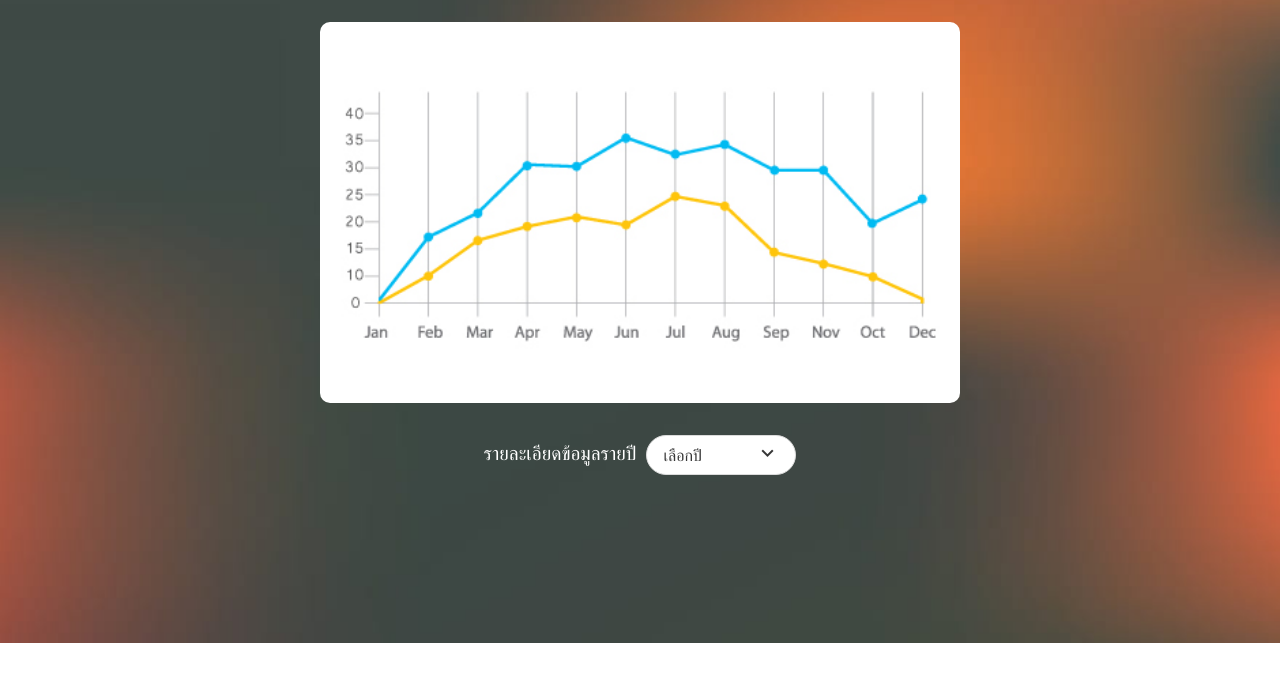
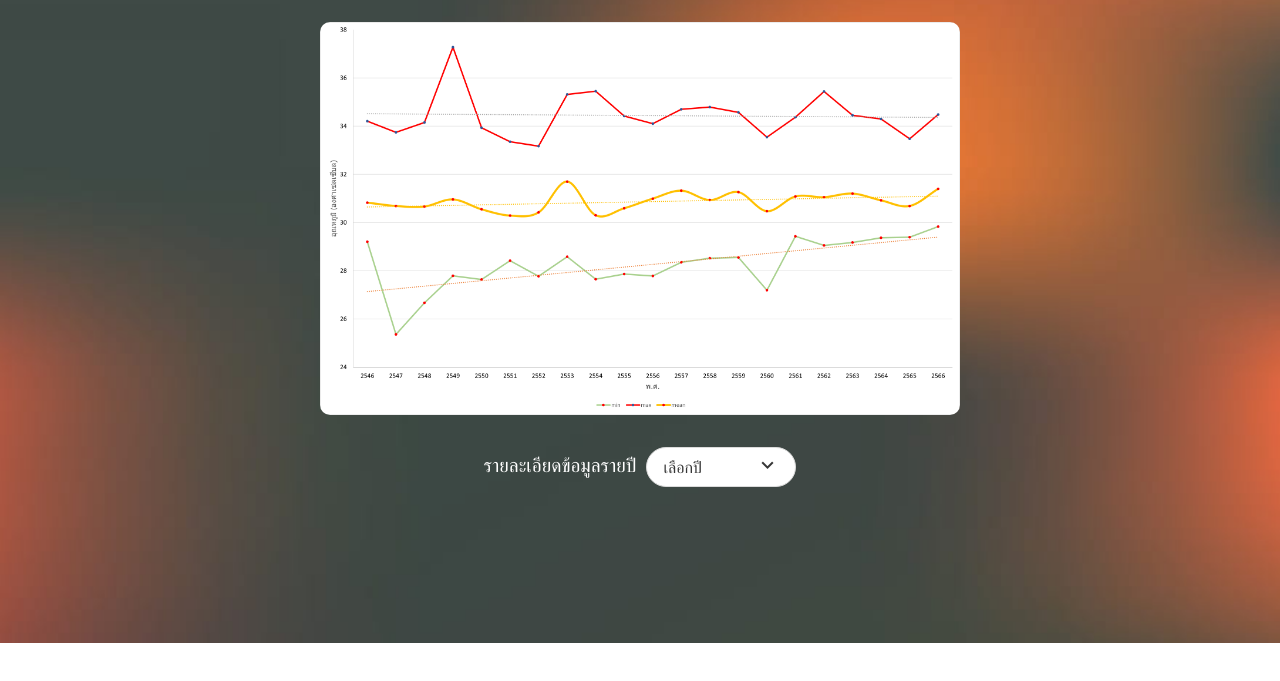
Before and after one commit to kriangkrit/SST, a plain HTML site: page index.html in a window 1280 px wide. Shown: the part 77-758 px from the top of the page. Drawn offline with nearby package versions, Linux system fonts and the light colour scheme.

Commit message:
Update index.html

```diff
--- a/index.html
+++ b/index.html
@@ -25,7 +25,7 @@
 
     <!-- Section 2 Body (contain overview chart) -->
     <div id="box2" style="text-align: center;">
-        <img src="G1.jpg" style="width: 50%; height: auto; border-radius: 10px;">
+        <img src="Picture1.png" style="width: 50%; height: auto; border-radius: 10px;">
     </div>
 
     <!-- Section 3 Sub-body (contain dropdown menu for each year detail) -->
```
